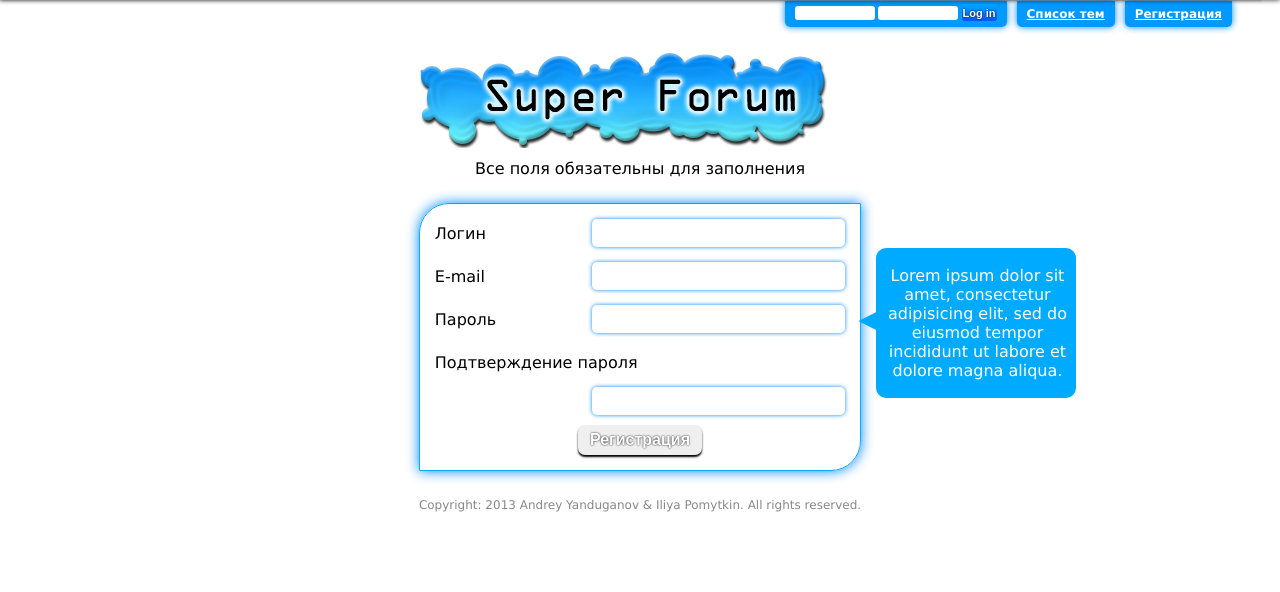
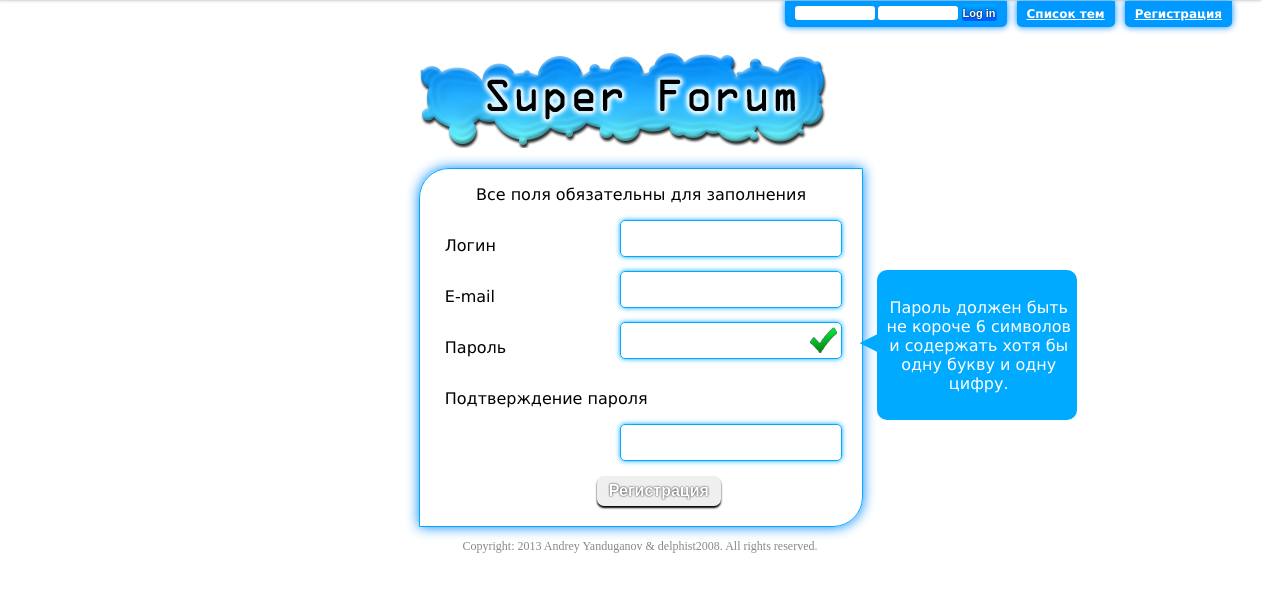
Before and after one commit to andreybotanic/SuperForum, a PHP site: page /registration.html in a window 1280 px wide. Shown: the top 592 px of the page. Run offline with PHP 8.4, Linux system fonts and the light colour scheme.

Commit message:
footer iframe, textbox icons, minor fixes

```diff
--- a/css/common.css
+++ b/css/common.css
@@ -2,17 +2,6 @@
 	font-family: Lucida Sans, Arial, Helvetica, sans-serif;
 }
 
-body:before {
-	content: "";
-	position: fixed;
-	top: -5px;
-	left: 0;
-	width: 100%;
-	height: 5px;
-	-webkit-box-shadow: 0px 0px 5px rgba(0,0,0,.8);
-	-moz-box-shadow: 0px 0px 5px rgba(0,0,0,.8);
-	box-shadow: 0px 0px 5px rgba(0,0,0,.8);
-  }
 
 header {
 	text-align: center;
@@ -23,23 +12,17 @@ h2 {
 	text-align: center;
 }
 
-iframe {
+iframe.menu {
     width: 100%;
     border-style: none;
     margin: -10px;
     height: 150px;
 }
 
-nav ul {
-	text-align: center;
-	display: block;
-	height: 24px;
-}
-
-nav ul li {
-	display: inline;
-	padding: 0px 10px 5px 10px;
-	height: 24px;
+iframe {
+    width: 100%;
+    border-style: none;
+    height: 30px;
 }
 
 
@@ -50,21 +33,7 @@ label {
 	margin-top: 20px;
 }
 
-.top {
-	box-align: center;
-	background-color: #0af;
-	margin-top: -10px;
-	border-width: 0px 1px 1px 1px;
-	border-color: #0af;
-	box-shadow: 0px 0px 13px #08f;
-	border-radius: 0px 0px 30px 30px;
-	width: 50%;
-}
 
-.login {
-	box-align: right;
-	width: 40%;
-}
 
 .frame {
 	box-align: center;
@@ -74,179 +43,17 @@ label {
 	border-radius: 30px 0px;
 }
 
-.button{
-	color: #fff;
-	text-shadow: 0px 0px 2px #000;
-	box-shadow: 0px 2px 2px #000;
-	padding: 6px 12px 6px 12px;
-	margin-top: 10px;
-	border-width: 0px;
-	border-radius: 7px;
-	font-weight: bold;
-	text-decoration: none;
-	background: linear-gradient(bottom, #05f, #0df);
-	background: -o-linear-gradient(bottom, #05f, #0df);
-	background: -moz-linear-gradient(bottom, #05f, #0df);
-	background: -ms-linear-gradient(bottom, #05f, #0df);
-	font-size: 16px;
-}
 
-.small-button  {
-	color: #fff;
-	height: 17px;
-	text-shadow: 0px 0px 2px #000;
-	padding: 6px 12px 6px 12px;
-	margin-top: 10px;
-	border-radius: 3px;
-	font-weight: bold;
-	text-decoration: none;
-	background: linear-gradient(bottom, #05f, #0af);
-	background: -o-linear-gradient(bottom, #05f, #0af);
-	background: -moz-linear-gradient(bottom, #05f, #0af);
-	background: -ms-linear-gradient(bottom, #05f, #0af);
-    background: -webkit-linear-gradient(bottom, #05f, #0af);
-	font-size: 13px;
-}
 
-.small-button:hover{
-	color: #000;
-	text-shadow: 0px 0px 5px #fff, 0px 0px 2px #fff, 0px 0px 1px #fff;
-}
-
-.button:hover {
-	color: #000;
-	text-shadow: 0px 0px 5px #fff, 0px 0px 2px #fff, 0px 0px 1px #fff;
-}
-
-.small-button:active {
-	background: linear-gradient(top, #03f, #0df);
-	background: -o-linear-gradient(top, #03f, #0df);
-	background: -moz-linear-gradient(top, #03f, #0df);
-	background: -ms-linear-gradient(top, #03f, #0df);
-}
-
-.button:active {
-	background: linear-gradient(top, #05f, #0df);
-	background: -o-linear-gradient(top, #05f, #0df);
-	background: -moz-linear-gradient(top, #05f, #0df);
-	background: -ms-linear-gradient(top, #05f, #0df);
-}
-
-.in {
-	border-width: 0px;
-	border-radius: 5px;
-	padding: 3px 5px 3px 5px;
-	box-shadow: 0px 0px 4px #08f;
-	margin: 15px 15px 0px 10px;
-	font-size: 14pt;
-}
-
-.log {
-	border-width: 0px;
-	border-radius: 5px;
-	padding: 3px 5px 3px 5px;
-	margin: 15px 15px 0px 10px;
-	font-size: 10pt;
-}
 
 .field {
 	clear: both;
 	text-align: right;
 }
 
-.btn {
-	text-align: center;
-	margin-bottom: 15px;
-}
 
-.copyright {
-position: static;
-	text-align: center;
-	font-size: 12px;
-	color: #888;
-	margin-top: 100px;
-}
 
-.textbox {
-	border-radius: 3px;
-}
 
-.toplinks {
-	position:absolute;
-	right:20px;
-	top:0;
-	color:#ffffff;
-	font: normal normal normal 11px Arial, Tahoma, Calibri, Verdana, Geneva, sans-serif;
-	text-align:right;
-	background: none;
-    margin-top: 3px;
-}
-
-.toplinks ul.nouser li {
-	display:inline;
-}
-
-.toplinks ul.nouser li a {
-	display: block;
-	float: right;
-	clear: left;
-	color:#ffffff;
-	position: relative;
-	padding: 6px 10px 0 10px;
-	background: #09f;
-	-moz-border-radius-bottomleft: 5px;
-	-webkit-border-bottom-left-radius: 5px;
-	border-bottom-left-radius: 5px;
-	-moz-border-radius-bottomright:5px;
-	-webkit-border-bottom-right-radius:5px;
-	border-bottom-right-radius:5px;
-	height:20px;
-	font-weight:bold;
-	font-size:12px;
-	margin-right: 10px;
-	box-shadow: 0px 0px 7px #08f;
-}
-
-.toplinks ul.nouser li a:hover
-{
-    padding: 10px 10px 0 10px;
-}
-
-.toplinks form {
-	min-width: 220px;
-	display:block;
-	margin-right: 10px;
-	text-align: left;
-	float: right;
-	clear: left;
-}
-
-.toplinks .logindetails {
-	padding: 0 10px;
-	text-align: center;
-	background: #09f;
-	-moz-border-radius-bottomleft: 5px;
-	-webkit-border-bottom-left-radius: 5px;
-	border-bottom-left-radius: 5px;
-	-moz-border-radius-bottomright:5px;
-	-webkit-border-bottom-right-radius:5px;
-	border-bottom-right-radius:5px;
-	height:26px;
-	box-shadow: 0px 0px 7px #08f;
-}
-
-.toplinks .logindetails:hover
-{
-    padding-top: 4px;
-}
-
-.toplinks form input {
-	margin: 3px 0 0;
-	vertical-align: baseline;
-	font-size: 11px;
-	padding: 1px;
-	border: 0;
-}
 
 
 .doc_header {
--- /dev/null
+++ b/css/footer.css
@@ -0,0 +1,8 @@
+.copyright {
+    position: static;
+	text-align: center;
+	font-size: 12px;
+	color: #888;
+
+    clear: both;
+}
--- /dev/null
+++ b/css/menu.css
@@ -0,0 +1,171 @@
+@import "common.css";
+
+
+body:before {
+    content: "";
+    position: fixed;
+    top: -5px;
+    left: 0;
+    width: 100%;
+    height: 5px;
+    -webkit-box-shadow: 0px 0px 5px rgba(0,0,0,.8);
+    -moz-box-shadow: 0px 0px 5px rgba(0,0,0,.8);
+    box-shadow: 0px 0px 5px rgba(0,0,0,.8);
+}
+
+
+nav ul {
+    text-align: center;
+    display: block;
+    height: 24px;
+}
+
+nav ul li {
+    display: inline;
+    padding: 0px 10px 5px 10px;
+    height: 24px;
+}
+
+
+
+.top {
+    box-align: center;
+    background-color: #0af;
+    margin-top: -10px;
+    border-width: 0px 1px 1px 1px;
+    border-color: #0af;
+    box-shadow: 0px 0px 13px #08f;
+    border-radius: 0px 0px 30px 30px;
+    width: 50%;
+}
+
+.login {
+    box-align: right;
+    width: 40%;
+}
+
+
+
+.small-button  {
+    color: #fff;
+    height: 17px;
+    text-shadow: 0px 0px 2px #000;
+    padding: 6px 12px 6px 12px;
+    margin-top: 10px;
+    border-radius: 3px;
+    font-weight: bold;
+    text-decoration: none;
+    background: linear-gradient(bottom, #05f, #0af);
+    background: -o-linear-gradient(bottom, #05f, #0af);
+    background: -moz-linear-gradient(bottom, #05f, #0af);
+    background: -ms-linear-gradient(bottom, #05f, #0af);
+    background: -webkit-linear-gradient(bottom, #05f, #0af);
+    font-size: 13px;
+}
+
+.small-button:hover{
+    color: #000;
+    text-shadow: 0px 0px 5px #fff, 0px 0px 2px #fff, 0px 0px 1px #fff;
+}
+
+
+
+.small-button:active {
+    background: linear-gradient(top, #03f, #0df);
+    background: -o-linear-gradient(top, #03f, #0df);
+    background: -moz-linear-gradient(top, #03f, #0df);
+    background: -ms-linear-gradient(top, #03f, #0df);
+}
+
+
+
+
+.log {
+    border-width: 0px;
+    border-radius: 5px;
+    padding: 3px 5px 3px 5px;
+    margin: 15px 15px 0px 10px;
+    font-size: 10pt;
+}
+
+
+.textbox {
+    border-radius: 3px;
+}
+
+.toplinks {
+    position:absolute;
+    right:20px;
+    top:0;
+    color:#ffffff;
+    font: normal normal normal 11px Arial, Tahoma, Calibri, Verdana, Geneva, sans-serif;
+    text-align:right;
+    background: none;
+    margin-top: 3px;
+}
+
+.toplinks ul.nouser li {
+    display:inline;
+}
+
+.toplinks ul.nouser li a {
+    display: block;
+    float: right;
+    clear: left;
+    color:#ffffff;
+    position: relative;
+    padding: 6px 10px 0 10px;
+    background: #09f;
+    -moz-border-radius-bottomleft: 5px;
+    -webkit-border-bottom-left-radius: 5px;
+    border-bottom-left-radius: 5px;
+    -moz-border-radius-bottomright:5px;
+    -webkit-border-bottom-right-radius:5px;
+    border-bottom-right-radius:5px;
+    height:20px;
+    font-weight:bold;
+    font-size:12px;
+    margin-right: 10px;
+    box-shadow: 0px 0px 7px #08f;
+}
+
+.toplinks ul.nouser li a:hover
+{
+    padding: 10px 10px 0 10px;
+}
+
+.toplinks form {
+    min-width: 220px;
+    display:block;
+    margin-right: 10px;
+    text-align: left;
+    float: right;
+    clear: left;
+}
+
+.toplinks .logindetails {
+    padding: 0 10px;
+    text-align: center;
+    background: #09f;
+    -moz-border-radius-bottomleft: 5px;
+    -webkit-border-bottom-left-radius: 5px;
+    border-bottom-left-radius: 5px;
+    -moz-border-radius-bottomright:5px;
+    -webkit-border-bottom-right-radius:5px;
+    border-bottom-right-radius:5px;
+    height:26px;
+    box-shadow: 0px 0px 7px #08f;
+}
+
+.toplinks .logindetails:hover
+{
+    padding-top: 4px;
+}
+
+.toplinks form input {
+    margin: 3px 0 0;
+    vertical-align: baseline;
+    font-size: 11px;
+    padding: 1px;
+    border: 0;
+}
--- a/css/registration.css
+++ b/css/registration.css
@@ -1,14 +1,14 @@
 @import "common.css";
 
-.form {
+.frame {
 	float: left;
 	width: 35%;
 	margin-left: 32.5%;
 }
 
 .side {
-	margin-left: 67.5%;
-	margin-top: 105px;
+	margin-left: 67.6%;
+	margin-top: 127px;
 }
 
 .dives {
@@ -41,3 +41,85 @@
 	display: table-cell;
 	vertical-align: middle;
 }
+
+
+
+.label
+{
+    float: left;
+    padding-left: 25px;
+}
+
+
+.lab
+{
+    width: 220px;
+    border-style: solid;
+    border-width: 1px;
+    border-color: #0af;
+    border-radius: 5px;
+    box-shadow: 0px 0px 5px #0af;
+    float: right;
+    height: 35px;
+    margin-right: 20px;
+
+}
+
+.in {
+
+    border-style: none;
+    padding: 5px 5px 3px 5px;
+    font-size: 14pt;
+    outline: none;
+    -webkit-appearance: none;
+    width: 167px;
+    margin: 2px 2px;
+    float: left;
+
+}
+
+.passwsign
+{
+    height: 27px;
+    width: 27px;
+    margin: 4px 4px ;
+}
+
+
+
+
+
+
+.button{
+    color: #fff;
+    text-shadow: 0px 0px 2px #000;
+    box-shadow: 0px 2px 2px #000;
+    padding: 6px 12px 6px 12px;
+    margin-top: 15px;
+    margin-bottom: 20px;
+    border-width: 0px;
+    border-radius: 7px;
+    font-weight: bold;
+    text-decoration: none;
+    background: linear-gradient(bottom, #05f, #0df);
+    background: -o-linear-gradient(bottom, #05f, #0df);
+    background: -moz-linear-gradient(bottom, #05f, #0df);
+    background: -ms-linear-gradient(bottom, #05f, #0df);
+    font-size: 16px;
+
+    clear: both;
+   margin-left: 40%;
+
+}
+
+.button:hover {
+    color: #000;
+    text-shadow: 0px 0px 5px #fff, 0px 0px 2px #fff, 0px 0px 1px #fff;
+}
+
+.button:active {
+    background: linear-gradient(top, #05f, #0df);
+    background: -o-linear-gradient(top, #05f, #0df);
+    background: -moz-linear-gradient(top, #05f, #0df);
+    background: -ms-linear-gradient(top, #05f, #0df);
+}
--- /dev/null
+++ b/footer.html
@@ -0,0 +1,10 @@
+<!DOCTYPE html>
+<html>
+
+    <meta charset="utf-8" />
+    <link rel="stylesheet" href="css/footer.css" />
+    <footer>
+        <p class="copyright">Copyright: 2013 Andrey Yanduganov & delphist2008. All rights reserved.</p>
+    </footer>
+
+</html>
--- a/menu.html
+++ b/menu.html
@@ -2,7 +2,7 @@
 <html>
 <head>
     <meta charset="utf-8" />
-    <link rel="stylesheet" href="css/common.css" />
+    <link rel="stylesheet" href="css/menu.css" />
 <div class="floatcontainer doc_header" id="header">
     <div class="toplinks" id="toplinks">
         <ul class="nouser">
--- a/registration.html
+++ b/registration.html
@@ -5,47 +5,54 @@
     <title>
         Регистрация
     </title>
-		<link rel="stylesheet" href="css/registration.css" />
+    <link rel="stylesheet" href="css/registration.css"/>
 </head>
 <body>
-    <iframe src="menu.html" seamless scrolling="no"> </iframe>
+<iframe src="menu.html" seamless scrolling="no" class="menu"></iframe>
 <div class="dives">
-		<div class="form">
+    <div class="frame">
         <p align="center">Все поля обязательны для заполнения</p>
-			<form class="frame">
+        <form>
             <div class="field">
-					<label for="username">Логин</label>
-					<input type="text" class="in" id="login" name="login" required>
+                <p class="label">Логин</p>
+                <div class="lab">
+                    <input type="text" class="in" id="login" name="login">
+                </div>
             </div>
             <div class="field">
-					<label for="email">E-mail</label>
-					<input type="email" class="in" id="email" name="email" required>
+                <p class="label">E-mail</p>
+                <div class="lab">
+                    <input type="email" class="in" id="email" name="email">
+                </div>
             </div>
             <div class="field">
-					<label for="password">Пароль</label>
-					<input type="password" class="in" id="password" name="password" required>
+                <p class="label">Пароль</p>
+                <div class="lab">
+                    <input type="password" class="in" id="password" name="password">
+                    <img src="images/ok.png" class="passwsign">
+                </div>
             </div>
             <div class="field">
-					<label for="repeat_password">Подтверждение пароля</label>
-					<input type="password" class="in" id="repeat_password" name="repeat_password" required>
+                <p class="label">Подтверждение пароля</p>
+                <div class="lab">
+                    <input type="password" class="in" id="repeat_password" name="repeat_password">
                 </div>
-				<div class="btn">
+            </div>
             <input type="submit" class="button" value="Регистрация" id="send">
+        </form>
+
     </div>
-		</form>
-		</div>
+
     <div class="side">
         <div class="caption">
             <div class="arrow">
                 ◀
             </div>
-				<p>Lorem ipsum dolor sit amet, consectetur adipisicing elit, sed do eiusmod
-				tempor incididunt ut labore et dolore magna aliqua.</p>
+            <p>Пароль должен быть не короче 6 символов и содержать хотя бы одну букву и одну цифру.</p>
         </div>
     </div>
 </div>
-		<footer>
-			<p class="copyright">Copyright: 2013 Andrey Yanduganov & Iliya Pomytkin. All rights reserved.</p>
-		</footer>
+
+<iframe src="footer.html" seamless scrolling="no"> </iframe>
 </body>
 </html>
--- a/viewforum.html
+++ b/viewforum.html
@@ -6,7 +6,7 @@
         <link rel="stylesheet" href="css/viewforum.css" />
     </head>
     <body>
-    <iframe src="menu.html" seamless scrolling="no"> </iframe>
+    <iframe src="menu.html" seamless scrolling="no" class="menu"></iframe>
     <br>
     <br>
     <br>
@@ -51,8 +51,6 @@
             <td>c</td>
         </tr>
     </table>
-       <footer>
-           <p class="copyright">Copyright: 2013 Andrey Yanduganov & Iliya Pomytkin. All rights reserved.</p>
-       </footer>
+    <iframe src="footer.html" seamless scrolling="no"> </iframe>
     </body>
 </html>
--- a/viewtopic.html
+++ b/viewtopic.html
@@ -6,7 +6,7 @@
     <link rel="stylesheet" href="css/viewtopic.css"/>
 </head>
 <body>
-<iframe src="menu.html" seamless scrolling="no"></iframe>
+<iframe src="menu.html" seamless scrolling="no" class="menu"></iframe>
 <br>
 <br>
 <br>
@@ -70,8 +70,6 @@
         </div>
     </div>
 </div>
-<footer>
-    <p class="copyright">Copyright: 2013 Andrey Yanduganov & Iliya Pomytkin. All rights reserved.</p>
-</footer>
+<iframe src="footer.html" seamless scrolling="no"> </iframe>
 </body>
 </html>
```
Also changed, not shown: css/log-in.css (deleted, +0 -7 lines), index.html (+2 -7 lines), images/error.png (added), images/ok.png (added). Lines whose indentation alone changed are shown as unchanged.
